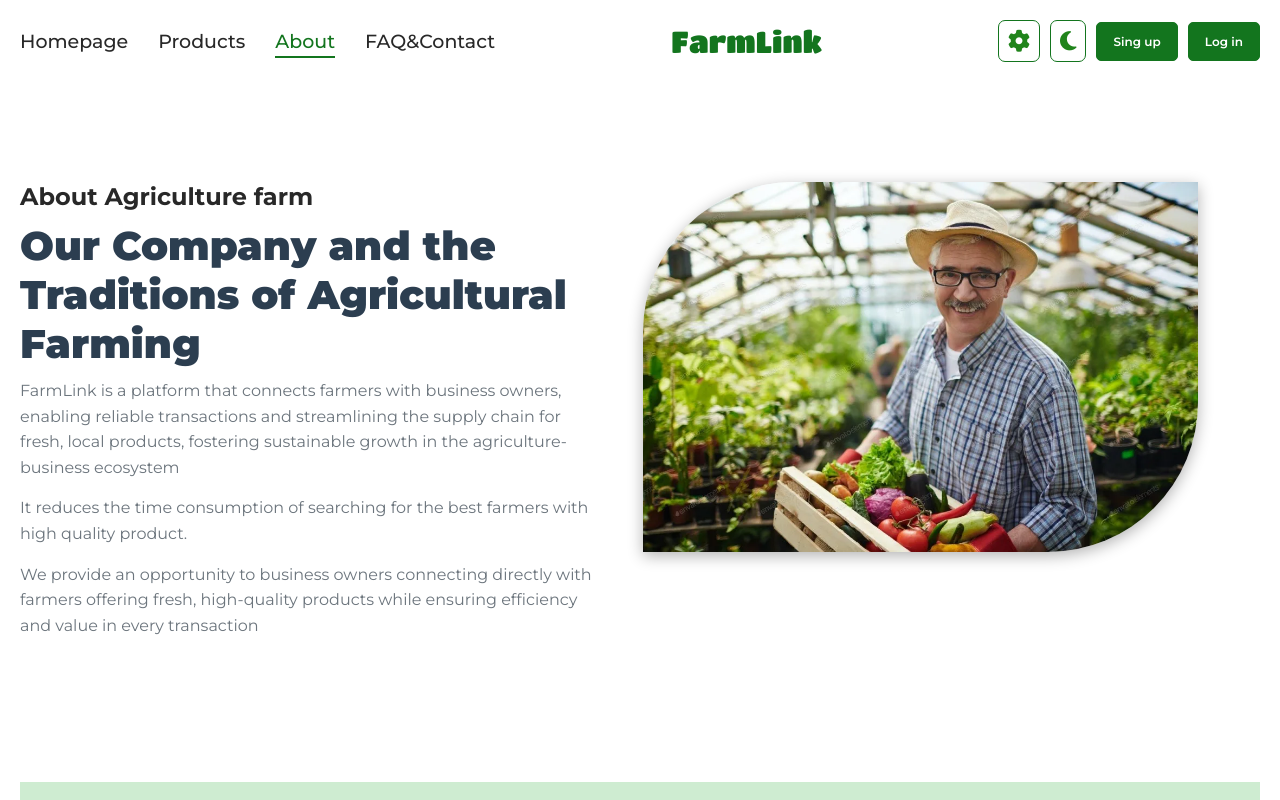
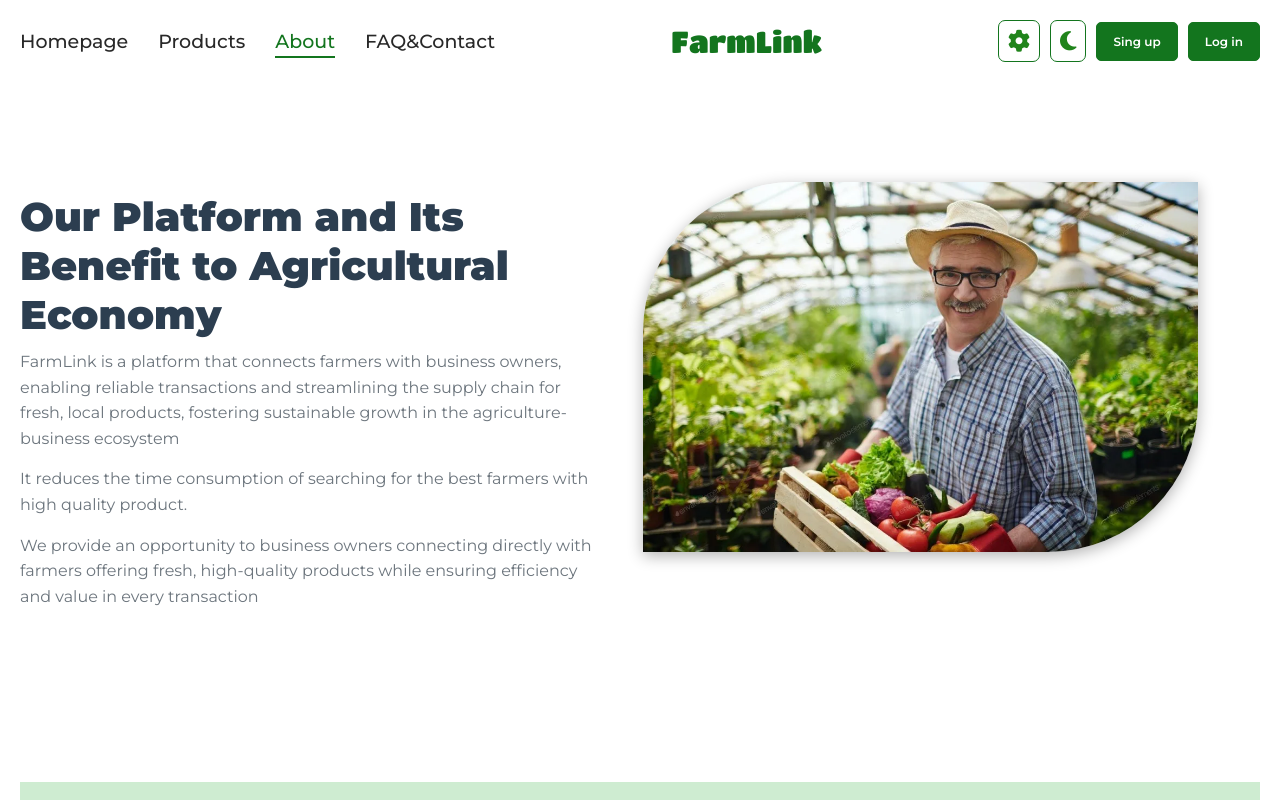
Before and after one commit to zarina777/FarmLink, a React (Vite) app: page /about in a window 1280 px wide. Shown: the top 800 px of the page. Built offline with nearby package versions, Linux system fonts and the light colour scheme.

Commit message:
some details is fixed

```diff
--- a/src/routes/About/components/Section1/index.jsx
+++ b/src/routes/About/components/Section1/index.jsx
@@ -5,8 +5,7 @@ const Section1 = () => {
   return (
     <div className={cn.Section1_wrapper}>
       <div className={cn.box1}>
-        <h4>About Agriculture farm</h4>
-        <h1>Our Company and the Traditions of Agricultural Farming</h1>
+        <h1>Our Platform and Its Benefit to Agricultural Economy </h1>
         <p>
           FarmLink is a platform that connects farmers with business owners,
           enabling reliable transactions and streamlining the supply chain for
@@ -14,7 +13,8 @@ const Section1 = () => {
           agriculture-business ecosystem
         </p>
         <p>
-          It reduces the time consumption of searching for the best farmers with high quality product.
+          It reduces the time consumption of searching for the best farmers with
+          high quality product.
         </p>
         <p>
           We provide an opportunity to business owners connecting directly with
```
